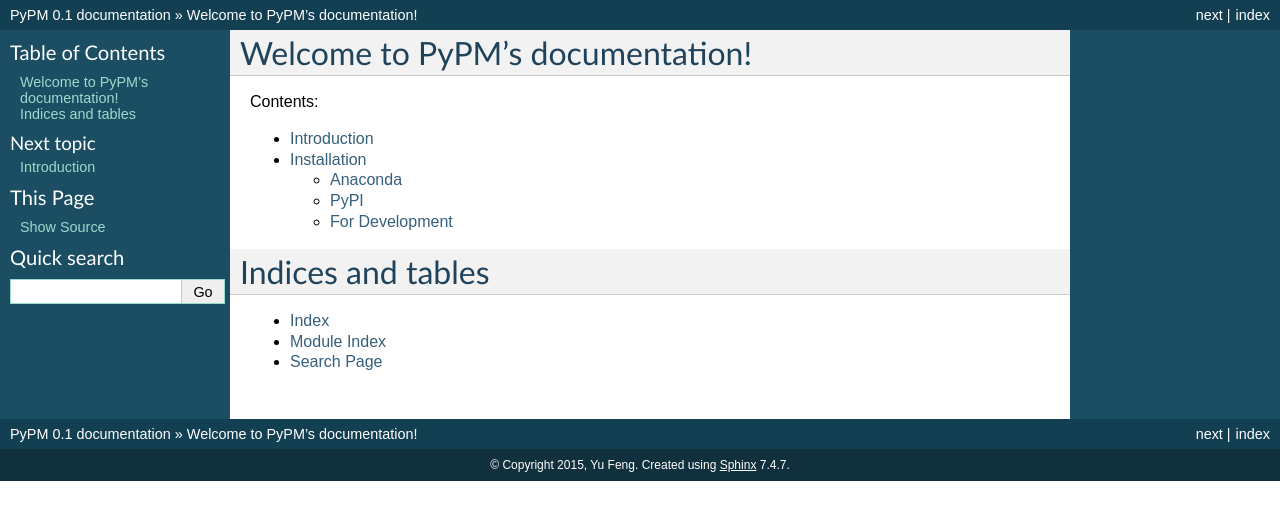
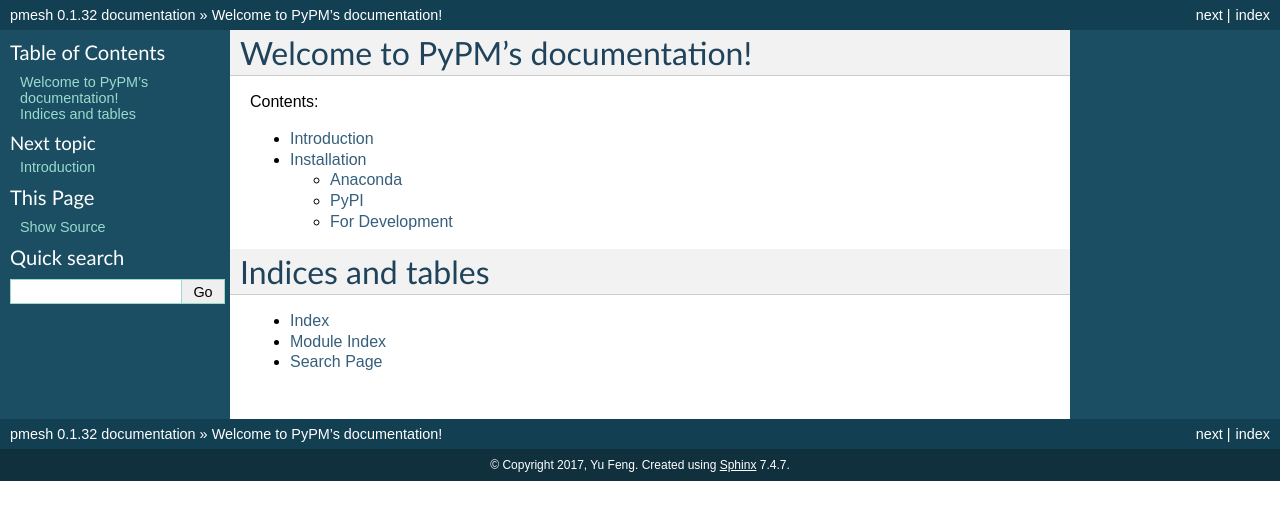
Before and after one commit to MP-Gadget/pmesh, a Sphinx documentation site: the page built from docs/index.rst, in a window 1280 px wide. Shown: the top 520 px of the page. Built offline with Sphinx 7.4.7, drawn with Linux system fonts in a browser that asks for light colours; formulas are drawn with MathJax 3; pages that are not in the unit, such as notebooks, are missing from menus.

Commit message:
build against installed version of pmesh.

```diff
--- a/docs/conf.py
+++ b/docs/conf.py
@@ -19,7 +19,8 @@
 # If extensions (or modules to document with autodoc) are in another directory,
 # add these directories to sys.path here. If the directory is relative to the
 # documentation root, use os.path.abspath to make it absolute, like shown here.
-sys.path.insert(0, os.path.abspath('..'))
+# disable this to build against an installed version.
+# sys.path.insert(0, os.path.abspath('..'))
 
 # -- General configuration ------------------------------------------------
 
@@ -55,8 +56,8 @@
 master_doc = 'index'
 
 # General information about the project.
-project = u'PyPM'
-copyright = u'2015, Yu Feng'
+project = u'pmesh'
+copyright = u'2017, Yu Feng'
 author = u'Yu Feng'
 
 # The version info for the project you're documenting, acts as replacement for
@@ -64,9 +65,10 @@
 # built documents.
 #
 # The short X.Y version.
-version = '0.1'
+import pmesh
+version = pmesh.__version__
 # The full version, including alpha/beta/rc tags.
-release = '0.1'
+release = pmesh.__version__
 
 # The language for content autogenerated by Sphinx. Refer to documentation
 # for a list of supported languages.
```
